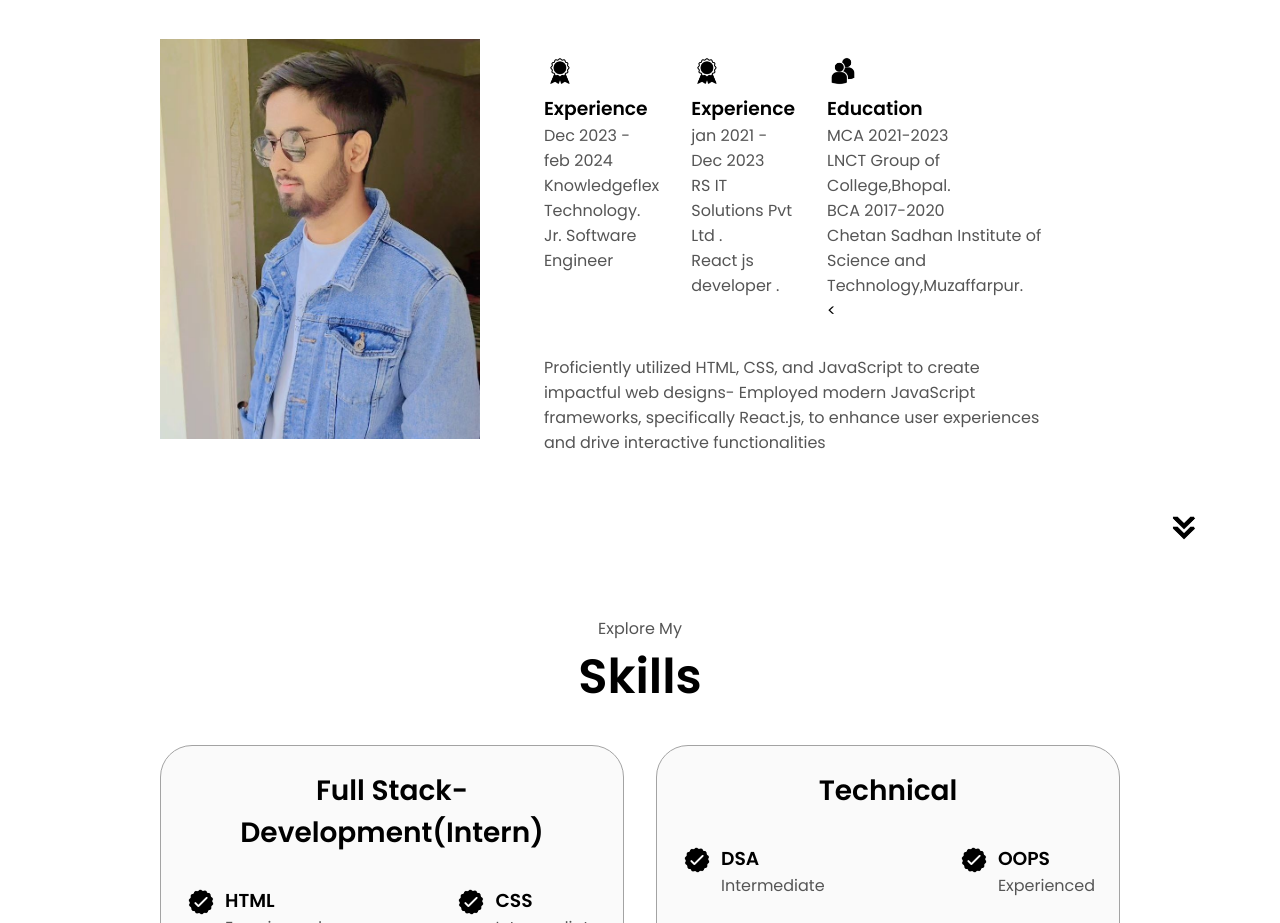
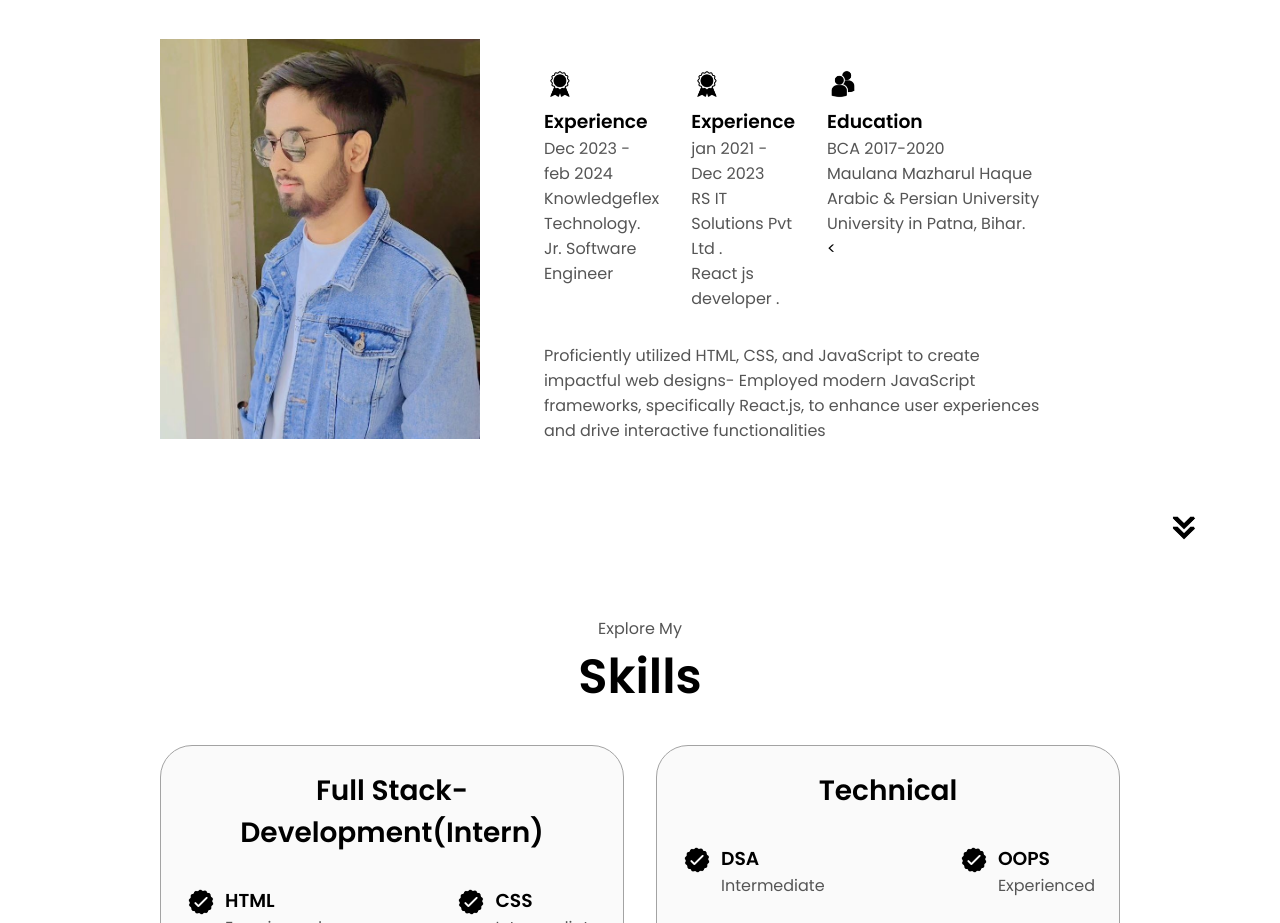
Before and after one commit to Ashishkumar1502/portfolio, a plain HTML site: page index.html in a window 1280 px wide. Shown: the part 1080-2003 px from the top of the page. Drawn offline with Linux system fonts and the light colour scheme.

Commit message:
Update index.html

```diff
--- a/index.html
+++ b/index.html
@@ -141,8 +141,8 @@
                             class="icon"
                          />
                          <h3>Education</h3>
-                         <p>MCA 2021-2023<br>LNCT Group of College,Bhopal.</p>
-                        <p>BCA 2017-2020<br>Chetan Sadhan Institute of Science and Technology,Muzaffarpur.</p>
+                        <p>BCA 2017-2020<br>Maulana Mazharul Haque Arabic & Persian University
+University in Patna, Bihar.</p>
                         <
                     </div>
                 </div>
```
